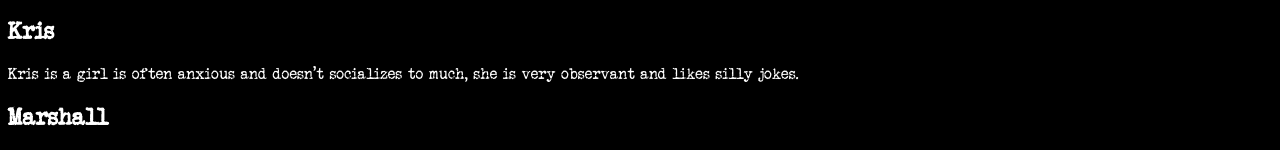
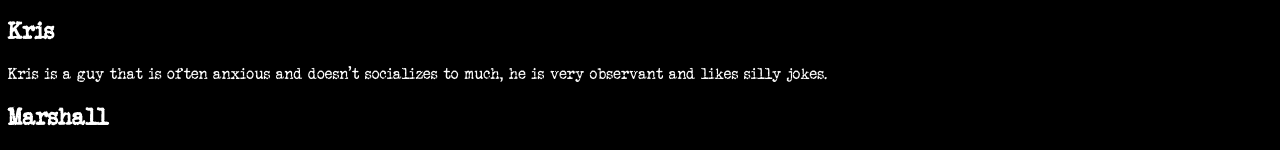
Before and after one commit to krisbone/fearofthose, a plain HTML site: page index.html in a window 1280 px wide. Shown: the part 435-585 px from the top of the page. Drawn offline with Linux system fonts and the light colour scheme.

Commit message:
Update index.html

```diff
--- a/index.html
+++ b/index.html
@@ -56,7 +56,7 @@
         </div>
         <div class="character-info">
             <h2>Kris</h2>
-            <p>Kris is a girl is often anxious and doesn't socializes to much, she is very observant and likes silly jokes.</p>
+            <p>Kris is a guy that is often anxious and doesn't socializes to much, he is very observant and likes silly jokes.</p>
         </div>
         <div class="character-info">
             <h2>Marshall</h2>
```
